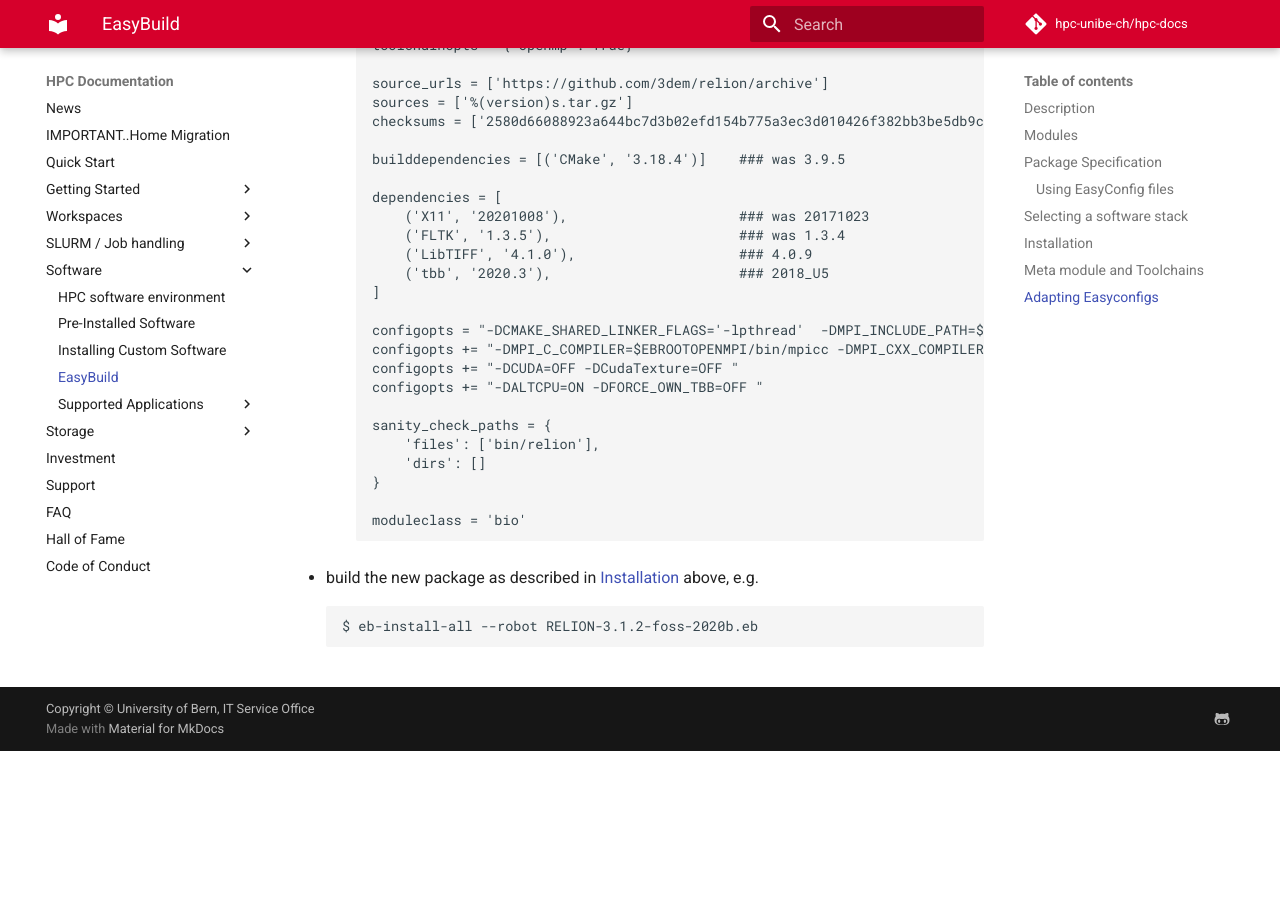
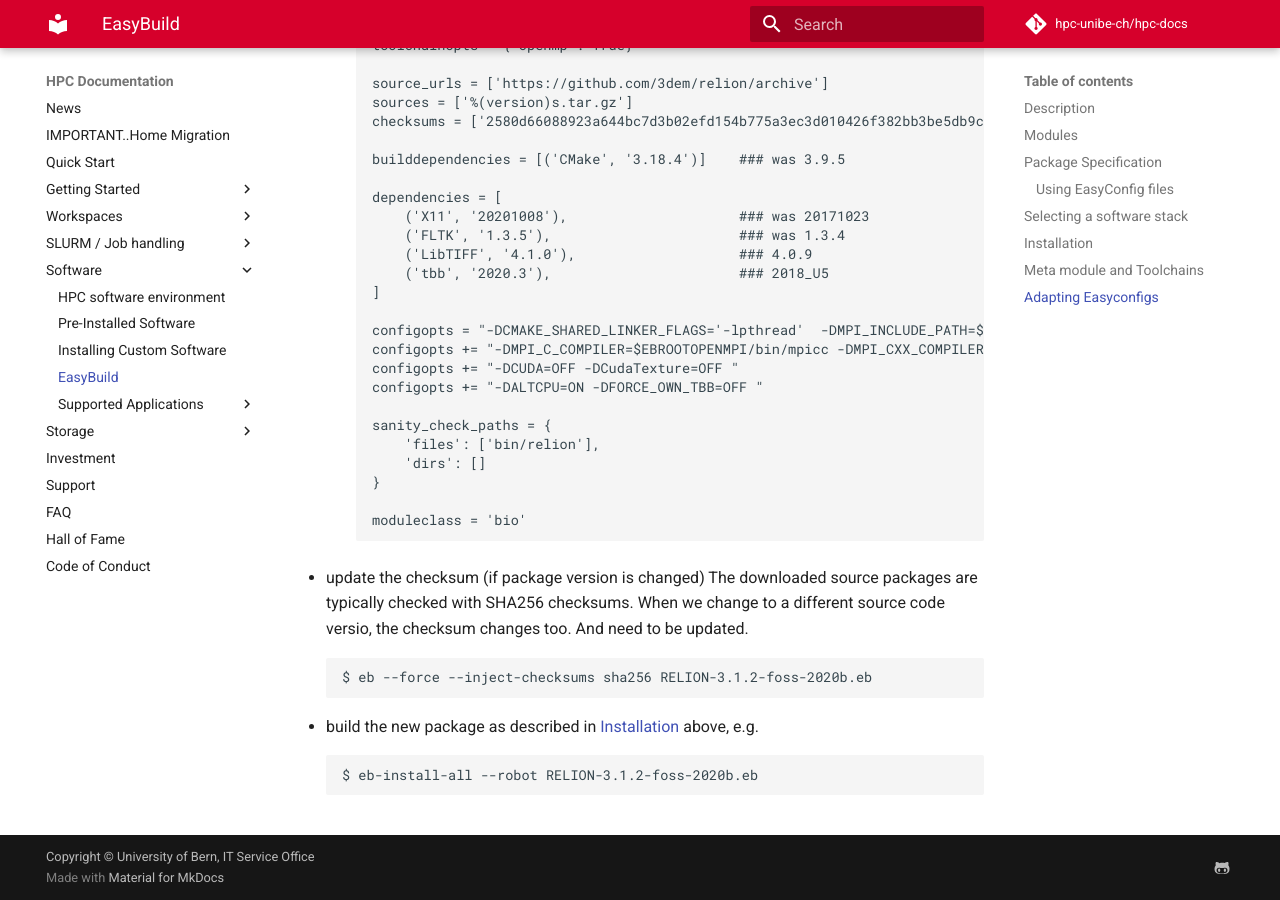
Before and after one commit to hpc-unibe-ch/hpc-unibe-ch.github.io, an MkDocs documentation site: the page built from docs/software/EasyBuild.md, in a window 1280 px wide and 900 px high, scrolled down 4795 px. Built offline with MkDocs 1.6.1 and Material for MkDocs 9.7.7, drawn with Linux system fonts in a browser that asks for light colours; comment, search, counter and statistics services are not loaded; before the commit the page ends 5546 px from its top, so only the background shows below that.

Commit message:
EB add checksum update notification

````diff
--- a/docs/software/EasyBuild.md
+++ b/docs/software/EasyBuild.md
@@ -197,6 +197,12 @@ sanity_check_paths = {
 moduleclass = 'bio'
 ```
 
+- update the checksum (if package version is changed)
+The downloaded source packages are typically checked with SHA256 checksums. When we change to a different source code versio, the checksum changes too. And need to be updated.
+```
+$ eb --force --inject-checksums sha256 RELION-3.1.2-foss-2020b.eb
+```
+
 - build the new package as described in [Installation](#installation) above, e.g.
 ```
 $ eb-install-all --robot RELION-3.1.2-foss-2020b.eb
````
